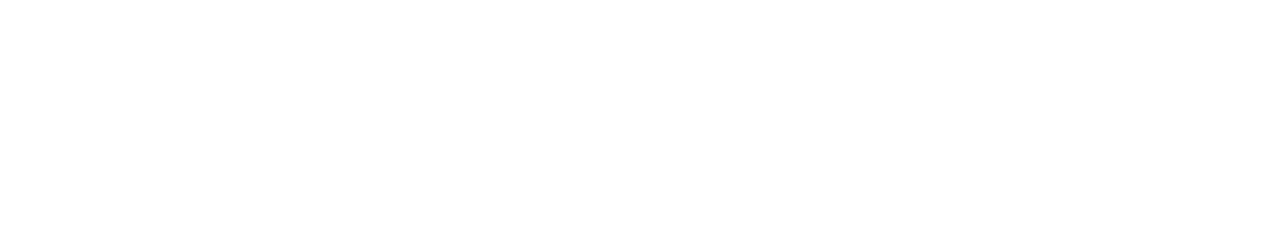
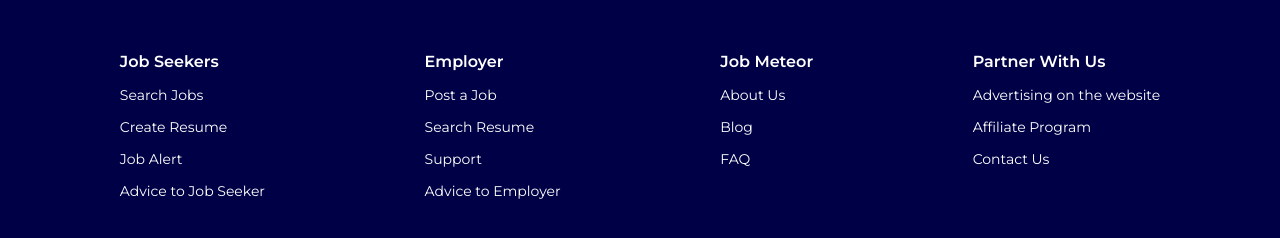
Before and after one commit to YauhenDavidovich/pm-digital, a React (Create React App) app: page /#/home in a window 1280 px wide. Before the commit this address led to /#/home. Shown: the part 3133-3371 px from the top of the page. Before the commit the page ends 3134 px from the top, so only its background shows below. Built offline with nearby package versions, Linux system fonts and the light colour scheme.

Commit message:
feat: add footer nav style

```diff
--- a/src/components/CardMenu.tsx
+++ b/src/components/CardMenu.tsx
@@ -1,5 +1,4 @@
 import * as React from 'react';
-import IconButton from '@mui/material/IconButton';
 import Menu from '@mui/material/Menu';
 import MenuItem from '@mui/material/MenuItem';
 import MoreVertIcon from '@mui/icons-material/MoreVert';
--- a/src/components/FooterNav.tsx
+++ b/src/components/FooterNav.tsx
@@ -7,10 +7,44 @@
   justify-content: space-around;
   flex-direction: row;
   width: 100%;
+  padding: 50px 20px;
+  @media ${props => props.theme.media.tablet} {
+    padding: 100px 20px 50px 20px;
+    flex-direction: column;
+    justify-content: space-between;
+    text-align: center;
+  }
+
+  @media ${props => props.theme.media.phone} {
+    padding: 122px 20px 50px 20px;
+    flex-direction: column;
+    justify-content: space-between;
+    text-align: center;
+  }
   .footerNavColumn {
-    color: white;
+    color: #FFFFFF;
     font-weight: 400;
     font-size: 14px;
+    margin-top: 20px;
+
+    a {
+      text-decoration: none;
+      color: inherit;
+    }
+  }
+
+  .footerNavLink {
+    margin: 15px 0;
+    font-weight: 400;
+    font-size: 14px;
+    line-height: 17px;
+  }
+
+  .footerColumnTitle {
+    font-weight: 600;
+    font-size: 16px;
+    line-height: 20px;
+    text-transform: capitalize;
   }
 
 
@@ -21,30 +55,30 @@
     return (
         <StyledFooterNav>
             <div className={"footerNavColumn"}>
-                <div>Job Seekers</div>
-                <div>Search Jobs</div>
-                <div>Create Resume</div>
-                <div>Job Alert</div>
-                <div>Advice to Job Seeker</div>
+                <div className={"footerColumnTitle"}><a href="/">Job Seekers</a></div>
+                <div className={"footerNavLink"}><a href="/">Search Jobs</a></div>
+                <div className={"footerNavLink"}><a href="/">Create Resume</a></div>
+                <div className={"footerNavLink"}><a href="/">Job Alert</a></div>
+                <div className={"footerNavLink"}><a href="/">Advice to Job Seeker</a></div>
             </div>
             <div className={"footerNavColumn"}>
-                <div>Employer</div>
-                <div>Post a Job</div>
-                <div>Search Resume</div>
-                <div>Support</div>
-                <div>Advice to Employer</div>
+                <div className={"footerColumnTitle"}><a href="/">Employer</a></div>
+                <div className={"footerNavLink"}><a href="/">Post a Job</a></div>
+                <div className={"footerNavLink"}><a href="/">Search Resume</a></div>
+                <div className={"footerNavLink"}><a href="/">Support</a></div>
+                <div className={"footerNavLink"}><a href="/">Advice to Employer</a></div>
             </div>
             <div className={"footerNavColumn"}>
-                <div>Job Meteor</div>
-                <div>About Us</div>
-                <div>Blog</div>
-                <div>FAQ</div>
+                <div className={"footerColumnTitle"}><a href="/">Job Meteor</a></div>
+                <div className={"footerNavLink"}><a href="/">About Us</a></div>
+                <div className={"footerNavLink"}><a href="/">Blog</a></div>
+                <div className={"footerNavLink"}><a href="/">FAQ</a></div>
             </div>
             <div className={"footerNavColumn"}>
-                <div>Partner With Us</div>
-                <div>Advertising on the website</div>
-                <div>Affiliate Program</div>
-                <div>Contact Us</div>
+                <div className={"footerColumnTitle"}><a href="/">Partner With Us</a></div>
+                <div className={"footerNavLink"}><a href="/">Advertising on the website</a></div>
+                <div className={"footerNavLink"}><a href="/">Affiliate Program</a></div>
+                <div className={"footerNavLink"}><a href="/">Contact Us</a></div>
             </div>
         </StyledFooterNav>
     );
--- a/src/components/homepage/HomePage.tsx
+++ b/src/components/homepage/HomePage.tsx
@@ -6,6 +6,7 @@
 import PlaceVacancy from "./PlaceVacancy";
 import Blog from "./Blog";
 import AppDownload from "./AppDownload";
+import Footer from "../Footer";
 
 const HomePage = () => {
     return (
@@ -17,7 +18,7 @@
             <PlaceVacancy/>
             <Blog/>
             <AppDownload/>
-
+            <Footer/>
         </>
 
     )
--- a/src/dal/api.ts
+++ b/src/dal/api.ts
@@ -1,15 +1,15 @@
 import axios from "axios"
 
 const instance = axios.create({
-    baseURL: "http://135.181.30.244:27007/api/",
+    baseURL: "https://cors-everywhere.herokuapp.com/http://135.181.30.244:27007/api/",
 })
 
 export const API = {
     getVacancies() {
-        return instance.get<ResponseType<Vacancy>>('vacancies/vacancies',)
+        return instance.get<ResponseType<Vacancy>>('vacancies/vacancies/',)
     },
     getSummaries() {
-        return instance.get<ResponseType<Summary>>('summaries',)
+        return instance.get<ResponseType<Summary>>('summaries/',)
     }
 }
 
```
Also changed, not shown: src/index.tsx (+0 -14 lines).
